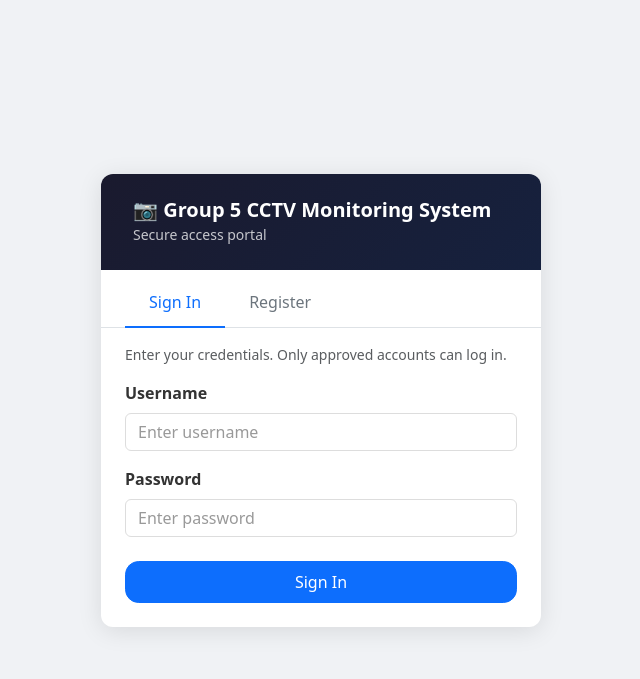
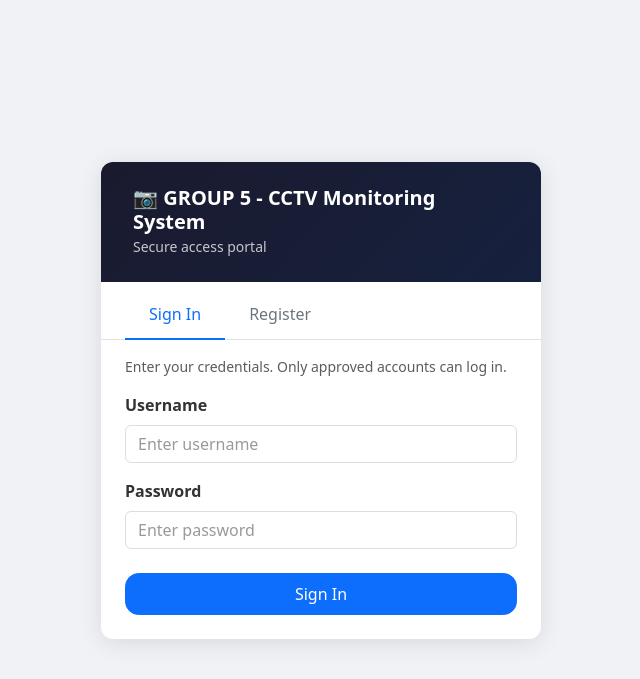
Before and after one commit to choloperez0912-sys/TRIAL, a Flask app: page /login in a window 1280 px wide. Shown: the top 679 px of the page, without its empty margins (319-959 px from the left). Run offline with Flask 3, Linux system fonts and the light colour scheme; data that the repository does not hold is empty; some libraries are stand-ins or nearby versions.

Commit message:
Update login.html

```diff
--- a/templates/login.html
+++ b/templates/login.html
@@ -41,7 +41,7 @@
     <div class="d-flex justify-content-center align-items-center" style="min-height: 100vh;">
       <div class="auth-card card">
         <div class="brand-header">
-          <h5 class="mb-0 fw-bold text-white">&#128247; Group 5 CCTV Monitoring System</h5>
+          <h5 class="mb-0 fw-bold text-white">&#128247; GROUP 5 - CCTV Monitoring System</h5>
           <small class="opacity-75">Secure access portal</small>
         </div>
 
```
